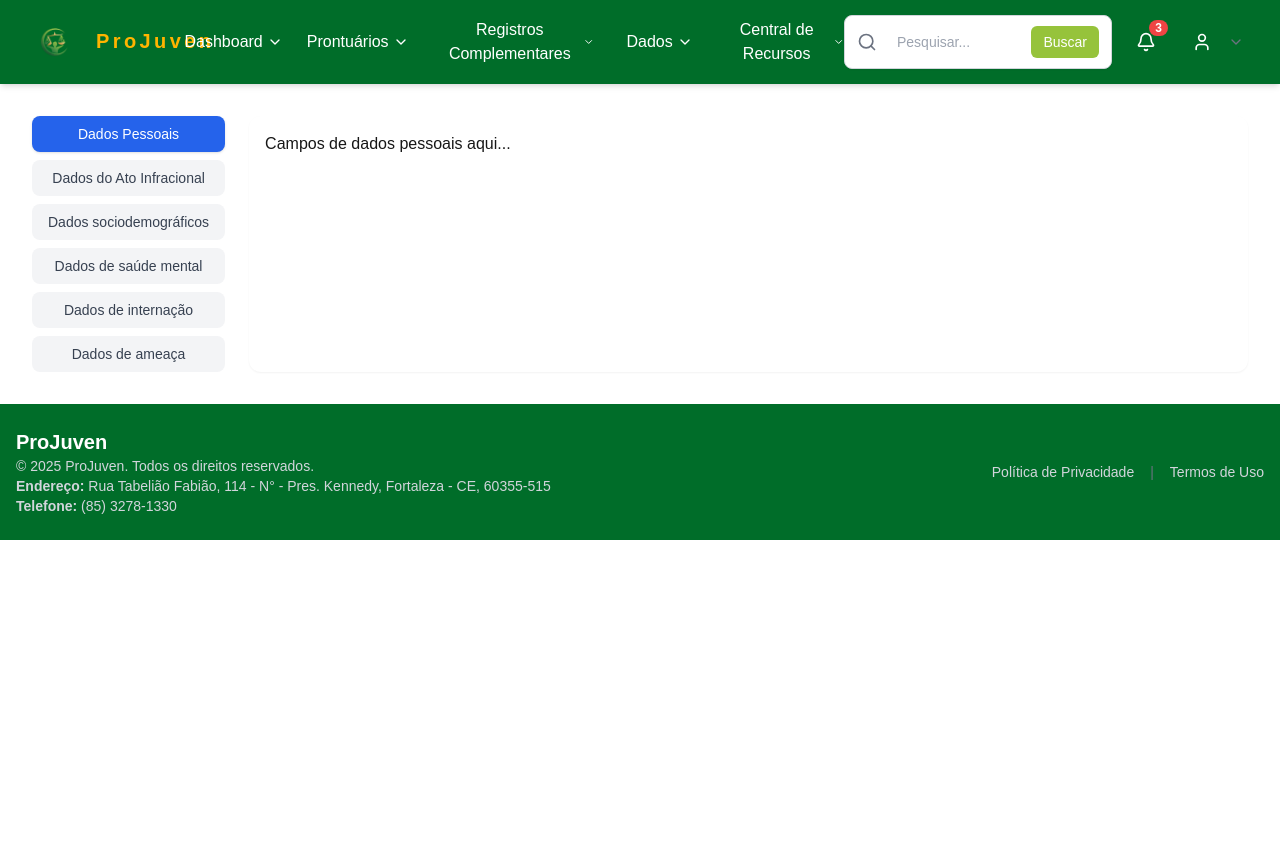
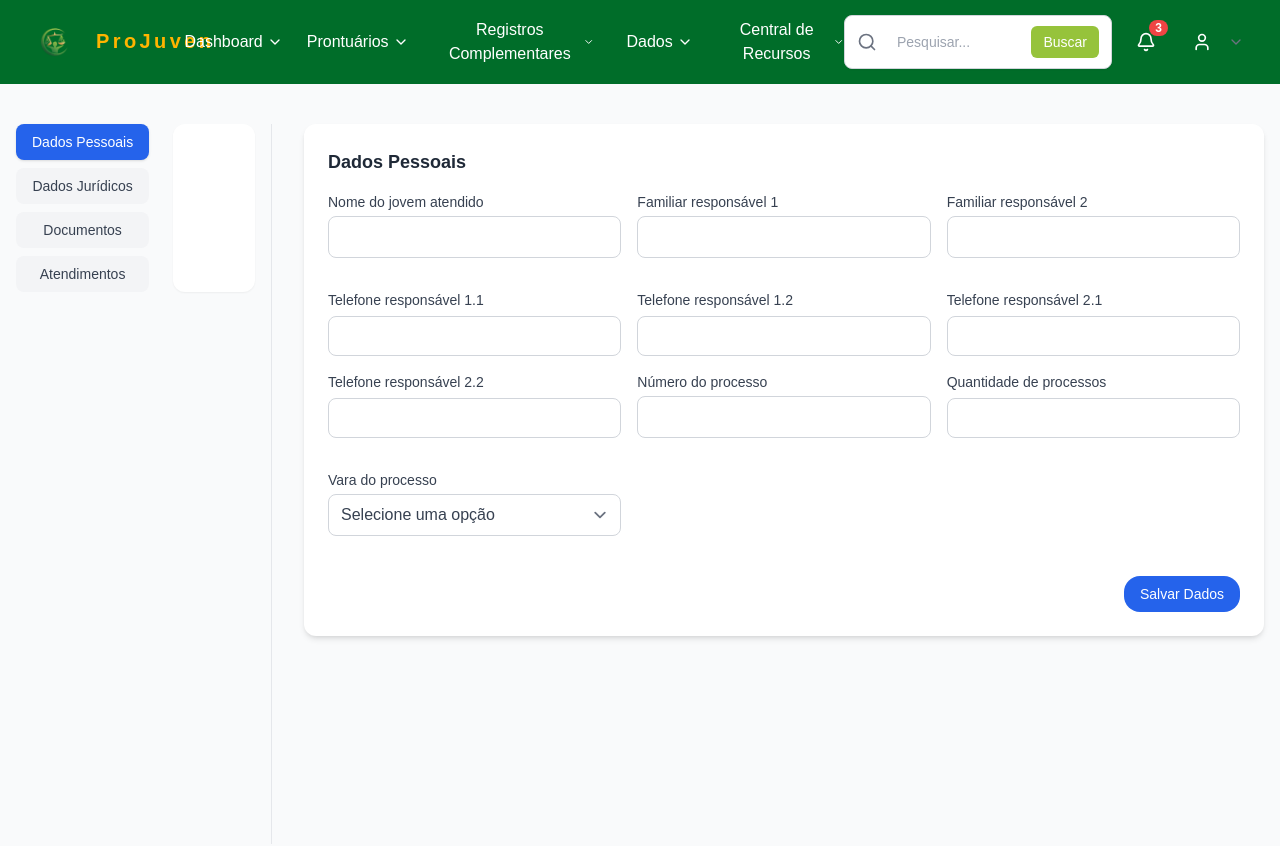
Before and after one commit to resenhandodirei/ProJuven, a Next.js app: page /prontuario/juridico in a window 1280 px wide. Shown: the top 846 px of the page. Before the commit the page ends 800 px from the top, so only its background shows below. Built offline with nearby package versions, Linux system fonts and the light colour scheme.

Commit message:
feat: parte dos dados pessoais feita

```diff
--- a/src/app/prontuario/juridico/page.tsx
+++ b/src/app/prontuario/juridico/page.tsx
@@ -40,67 +40,153 @@ import { toPng } from "html-to-image";
 import { ChevronLeft } from "lucide-react";
 
 export default function JuridicoPage() {
-  const [nomeCompleto, setNomeCompleto] = useState("");
+  const [activeTab, setActiveTab] = useState("dados-pessoais");
+
+  const [form, setForm] = useState({
+    nomeJovem: "",
+    familiar1: "",
+    familiar2: "",
+    telResp11: "",
+    telResp12: "",
+    telResp21: "",
+    telResp22: "",
+    numeroProcesso: "",
+    qtdProcessos: "",
+    varaProcesso: "",
+  });
+
+  const setField = (key: string, value: any) => {
+    setForm((prev) => ({ ...prev, [key]: value }));
+  };
+
 
   return (
     <>
       <Navbar />
 
-      <div className="p-8">
-      <Tabs
-        orientation="vertical"
-        tabs={[
-          {
-            label: "Dados Pessoais",
-            content: (
-              <div>
-                <p>Campos de dados pessoais aqui...</p>
+      <div className="min-h-screen bg-gray-50 py-10 px-4 flex">
+        {/* --- Tabs verticais --- */}
+        <div className="w-64 border-r border-gray-200 pr-4">
+          <Tabs
+            orientation="vertical"
+            activeTab={activeTab}
+            onChange={setActiveTab}
+            tabs={[
+              { label: "Dados Pessoais", value: "dados-pessoais" },
+              { label: "Dados Jurídicos", value: "dados-juridicos" },
+              { label: "Documentos", value: "documentos" },
+              { label: "Atendimentos", value: "atendimentos" },
+            ]}
+          />
+        </div>
+
+        {/* --- Conteúdo do tab selecionado --- */}
+        <div className="flex-1 pl-8">
+          {activeTab === "dados-pessoais" && (
+            <FormWrapper title="Dados Pessoais">
+              <div className="grid grid-cols-1 md:grid-cols-3 gap-4">
+                <InputText
+                  id="nomeJovem"
+                  label="Nome do jovem atendido"
+                  value={form.nomeJovem}
+                  onChange={(e) => setField("nomeJovem", e.target.value)}
+                  required
+                />
+
+                <InputText
+                  id="familiar1"
+                  label="Familiar responsável 1"
+                  value={form.familiar1}
+                  onChange={(e) => setField("familiar1", e.target.value)}
+                />
+
+                <InputText
+                  id="familiar2"
+                  label="Familiar responsável 2"
+                  value={form.familiar2}
+                  onChange={(e) => setField("familiar2", e.target.value)}
+                />
+
+                <Input
+                  id="telResp11"
+                  label="Telefone responsável 1.1"
+                  type="tel"
+                  value={form.telResp11}
+                  onChange={(e) => setField("telResp11", e.target.value)}
+                />
+
+                <Input
+                  id="telResp12"
+                  label="Telefone responsável 1.2"
+                  type="tel"
+                  value={form.telResp12}
+                  onChange={(e) => setField("telResp12", e.target.value)}
+                />
+
+                <Input
+                  id="telResp21"
+                  label="Telefone responsável 2.1"
+                  type="tel"
+                  value={form.telResp21}
+                  onChange={(e) => setField("telResp21", e.target.value)}
+                />
+
+                <Input
+                  id="telResp22"
+                  label="Telefone responsável 2.2"
+                  type="tel"
+                  value={form.telResp22}
+                  onChange={(e) => setField("telResp22", e.target.value)}
+                />
+
+                <InputText
+                  id="numeroProcesso"
+                  label="Número do processo"
+                  value={form.numeroProcesso}
+                  onChange={(e) => setField("numeroProcesso", e.target.value)}
+                  required
+                />
+
+                <Input
+                  id="qtdProcessos"
+                  label="Quantidade de processos"
+                  type="number"
+                  value={form.qtdProcessos}
+                  onChange={(e) => setField("qtdProcessos", e.target.value)}
+                />
+
+                <InputSelect
+                  id="varaProcesso"
+                  label="Vara do processo"
+                  options={[
+                    { label: "1ª Vara", value: "VARA_1" },
+                    { label: "2ª Vara", value: "VARA_2" },
+                    { label: "3ª Vara", value: "VARA_3" },
+                  ]}
+                  value={form.varaProcesso}
+                  onChange={(v) => setField("varaProcesso", v)}
+                />
               </div>
-            ),
-          },
-          {
-            label: "Dados do Ato Infracional",
-            content: (
-              <div>
-                <p>Campos de dados do ato infracional...</p>
+
+              <div className="mt-6 flex justify-end">
+                <Button>Salvar Dados</Button>
               </div>
-            ),
-          },
-          {
-            label: "Dados sociodemográficos",
-            content: (
-              <div>
-                <p>Campos de sociodemográficos aqui...</p>
-              </div>
-            ),
-          },
-          {
-            label: "Dados de saúde mental",
-            content: (
-              <div>
-                <p>Campos de atendimentos aqui...</p>
-              </div>
-            ),
-          },
-          {
-            label: "Dados de internação",
-            content: (
-              <div>
-                <p>Campos de atendimentos aqui...</p>
-              </div>
-            ),
-          },
-          {
-            label: "Dados de ameaça",
-            content: (
-              <div>
-                <p>Campos de atendimentos aqui...</p>
-              </div>
-            ),
-          },
-        ]}
-      />
-    </div>
+            </FormWrapper>
+          )}
+
+          {activeTab === "dados-juridicos" && (
+            <Alert type="info" message="Formulário de Dados Jurídicos em desenvolvimento." />
+          )}
+
+          {activeTab === "documentos" && (
+            <Alert type="info" message="Envio de documentos será adicionado aqui." />
+          )}
+
+          {activeTab === "atendimentos" && (
+            <Alert type="info" message="Sessão de atendimentos será configurada em breve." />
+          )}
+        </div>
+      </div>
 
       <Footer />
     </>
```
